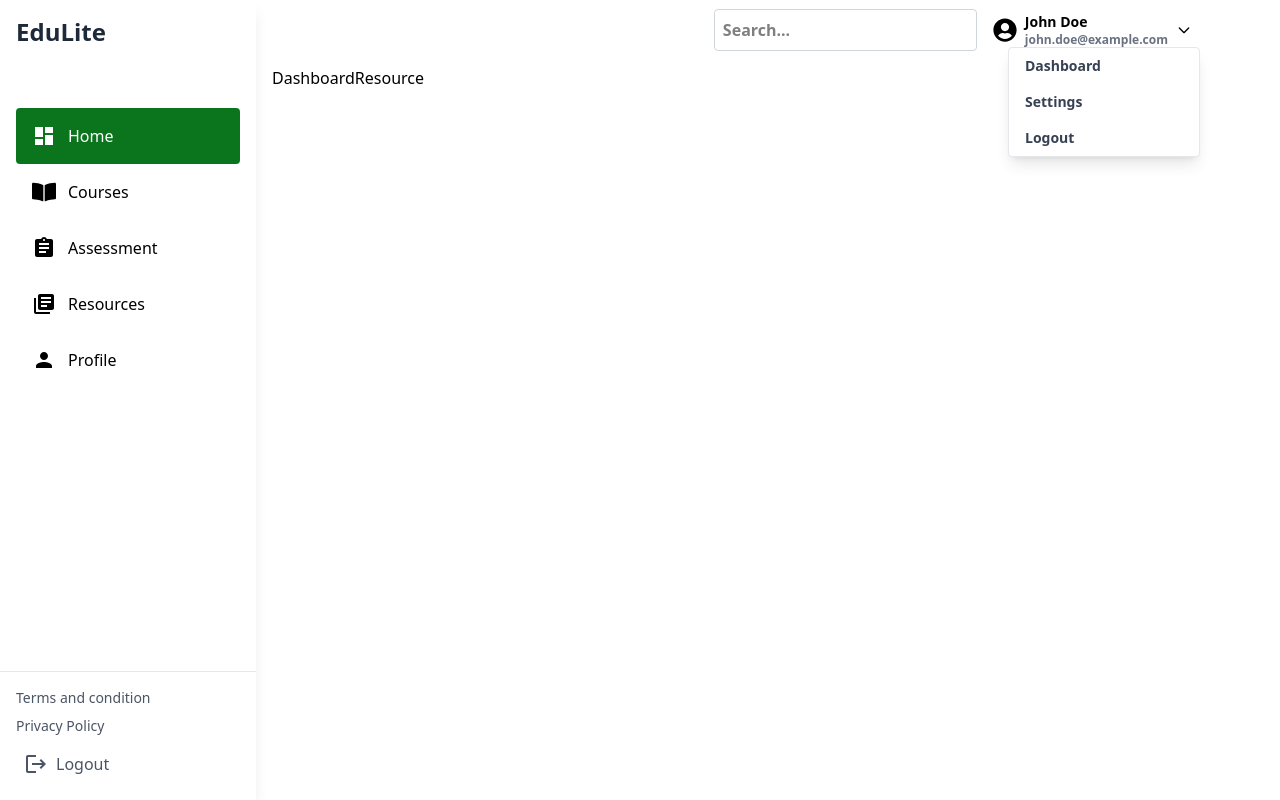
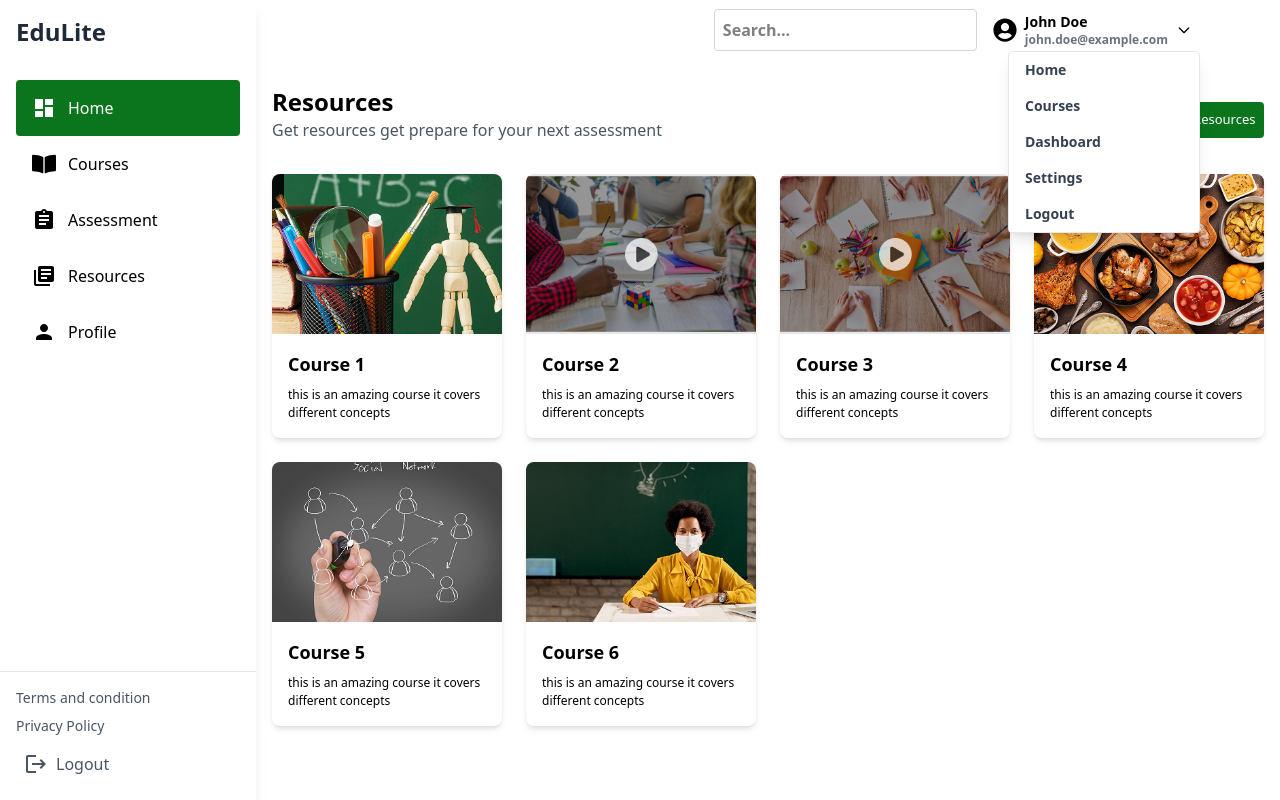
Before and after one commit to devchrisedwin/edulite, a React (Vite) app: page /dashboard/dashboardresource in a window 1280 px wide. Both pictures are taken after a click on the button 1192 px from the left and 30 px from the top of the page. Shown: the top 800 px of the page. Built offline with nearby package versions, Linux system fonts and the light colour scheme.

Commit message:
added some new pages

```diff
--- a/src/components/DashboardAssessment.jsx
+++ b/src/components/DashboardAssessment.jsx
@@ -1,9 +1,41 @@
-import React from 'react'
+import React from 'react';
 
 function DashboardAssessment() {
   return (
-    <div>DashboardAssessment</div>
-  )
+    <div className='p-4'>
+      {/* Header */}
+      <div className='flex flex-col md:flex-row items-center justify-between'>
+        <div className='text-center md:text-left mb-4 md:mb-0'>
+          <h1 className='font-bold text-2xl mt-5'>Assessment</h1>
+          <p className='text-gray-600 mb-8'>Download and use later</p>
+        </div>
+
+        <div className='bg-[#0A751D] p-2 w-[160px] text-[13px] text-center text-white rounded'>
+          <button>Assessment Done</button>
+        </div>
+      </div>
+
+      {/* Cards Grid */}
+      <div className='grid grid-cols-1 sm:grid-cols-2 md:grid-cols-3 lg:grid-cols-4 xl:grid-cols-5 2xl:grid-cols-6 gap-4'>
+        {Array.from({ length: 30 }).map((_, index) => (
+          <div
+            key={index}
+            className='w-full h-[50px] bg-white rounded-lg shadow-md flex items-center justify-between p-2 hover:shadow-lg transition-shadow duration-300'
+          >
+            {/* Left Side: Mathematics */}
+            <span className='text-sm font-semibold'>Mathematics</span>
+
+            {/* Right Side: Three Vertical Dots */}
+            <div className='flex flex-col space-y-1 cursor-pointer'>
+              <div className='w-1 h-1 bg-gray-500 rounded-full'></div>
+              <div className='w-1 h-1 bg-gray-500 rounded-full'></div>
+              <div className='w-1 h-1 bg-gray-500 rounded-full'></div>
+            </div>
+          </div>
+        ))}
+      </div>
+    </div>
+  );
 }
 
-export default DashboardAssessment
+export default DashboardAssessment;
--- a/src/components/DashboardCourses.jsx
+++ b/src/components/DashboardCourses.jsx
@@ -1,8 +1,89 @@
-import React from 'react'
+import React, {useState} from 'react'
+import course1 from '../assets/images/course1.png';
+import course2 from '../assets/images/course2.png';
+import course3 from '../assets/images/course3.png';
+import course4 from '../assets/images/course4.png';
+import course5 from '../assets/images/course5.png';
+import course6 from '../assets/images/course6.png';
+import { MdKeyboardArrowRight } from 'react-icons/md';
 
 function DashboardCourses() {
+    const [courseCat, setCourseCat] = useState('All');
+    const courses = [
+        { id: 1, title: 'Course 1', image: course1 },
+        { id: 2, title: 'Course 2', image: course2 },
+        { id: 3, title: 'Course 3', image: course3 },
+        { id: 4, title: 'Course 4', image: course4 },
+        { id: 5, title: 'Course 5', image: course5 },
+        { id: 6, title: 'Course 6', image: course6 },
+      ];
+
+      const categories = [
+        'All',
+        'Mathematics',
+        'English',
+        'Literature',
+        'History',
+        'Science',
+        'Biology',
+        'Chemistry',
+        'Physic',
+        'Accounting',
+        'FutherMathematics',
+      ];
+
   return (
-    <div>DashboardCourses</div>
+     <div className='p-4'>
+          {/* Header */}
+          <div className='mb-6'>
+            {/* Header */}
+            <div className='flex flex-col md:flex-row items-center justify-between'>
+                <div className='text-center md:text-left mb-4 md:mb-0'>
+                <h1 className='font-bold text-2xl mt-5'>Your Courses</h1>
+                <p className='text-gray-600 mb-8'>Download courses and review course downloaded</p>
+                </div>
+
+                <div className='bg-[#0A751D] p-2 w-[160px] text-[13px] text-center text-white rounded'>
+                <button>Downloaded courses</button>
+                </div>
+            </div>
+
+            {/* Category Filters
+            <div className='flex items-center overflow-x-auto w-full md:w-[80%] lg:w-[80%] m-auto cursor-pointer mt-[20px] px-4'>
+                {categories.map((category) => (
+                <p
+                    key={category}
+                    onClick={() => setCourseCat(category)}
+                    className={`p-1 font-semibold text-[13px] whitespace-nowrap ${
+                    courseCat === category
+                        ? 'text-[#0A751D] border-b-4 border-b-[#0A751D]'
+                        : 'text-gray-400'
+                    }`}
+                >
+                    {category}
+                </p>
+                ))}
+            </div> */}
+          </div>
+
+          {/* Subheader */}
+
+
+          {/* Course Cards Grid */}
+          <div className='grid grid-cols-1 sm:grid-cols-2 md:grid-cols-3 lg:grid-cols-4 gap-6'>
+            {courses.map((course) => (
+              <div key={course.id} className='bg-white rounded-lg shadow-md overflow-hidden'>
+                {/* Course Image */}
+                <img src={course.image} alt={course.title} className='w-full h-40 object-cover' />
+
+                {/* Course Title */}
+                <div className='p-4'>
+                  <h2 className='font-semibold text-lg mb-2'>{course.title}</h2>
+                </div>
+              </div>
+            ))}
+          </div>
+        </div>
   )
 }
 
--- a/src/components/DashboardResource.jsx
+++ b/src/components/DashboardResource.jsx
@@ -1,8 +1,50 @@
 import React from 'react'
+import course1 from '../assets/images/course1.png';
+import course2 from '../assets/images/course2.png';
+import course3 from '../assets/images/course3.png';
+import course4 from '../assets/images/course4.png';
+import course5 from '../assets/images/course5.png';
+import course6 from '../assets/images/course6.png';
 
 function DashboardResource() {
+     const courses = [
+            { id: 1, title: 'Course 1', image: course1, descripton: 'this is an amazing course it covers different concepts' },
+            { id: 2, title: 'Course 2', image: course2, descripton: 'this is an amazing course it covers different concepts' },
+            { id: 3, title: 'Course 3', image: course3, descripton: 'this is an amazing course it covers different concepts' },
+            { id: 4, title: 'Course 4', image: course4, descripton: 'this is an amazing course it covers different concepts' },
+            { id: 5, title: 'Course 5', image: course5, descripton: 'this is an amazing course it covers different concepts' },
+            { id: 6, title: 'Course 6', image: course6, descripton: 'this is an amazing course it covers different concepts' },
+    ];
+
   return (
-    <div>DashboardResource</div>
+    <div>
+      <div className='flex flex-col md:flex-row items-center justify-between'>
+        <div className='text-center md:text-left mb-4 md:mb-0'>
+          <h1 className='font-bold text-2xl mt-5'>Resources</h1>
+          <p className='text-gray-600 mb-8'>Get resources get prepare for your next assessment</p>
+        </div>
+
+        <div className='bg-[#0A751D] p-2 w-[160px] text-[13px] text-center text-white rounded'>
+          <button>Downloaded Resources</button>
+        </div>
+      </div>
+
+       {/* Course Cards Grid */}
+       <div className='grid grid-cols-1 sm:grid-cols-2 md:grid-cols-3 lg:grid-cols-4 gap-6 mt-2 lg:mt-0'>
+            {courses.map((course) => (
+              <div key={course.id} className='bg-white rounded-lg shadow-md overflow-hidden'>
+                {/* Course Image */}
+                <img src={course.image} alt={course.title} className='w-full h-40 object-cover' />
+
+                {/* Course Title */}
+                <div className='p-4'>
+                  <h2 className='font-semibold text-lg mb-2'>{course.title}</h2>
+                  <p className='text-[12px]'>{course.descripton}</p>
+                </div>
+              </div>
+            ))}
+       </div>
+    </div>
   )
 }
 
--- a/src/components/Footer.jsx
+++ b/src/components/Footer.jsx
@@ -1,31 +1,35 @@
-import React from 'react'
-import { FaFacebook, FaInstagram, FaTwitter, FaLinkedin } from "react-icons/fa"
+import React from 'react';
+import { FaFacebook, FaInstagram, FaTwitter, FaLinkedin } from 'react-icons/fa';
 
 function Footer() {
   return (
-    <div className='bg-[#0A751D] h-[150px] mt-5'>
+    <div className='bg-[#0A751D] h-auto md:h-[150px] py-6 md:py-0 mt-5'>
+      {/* Logo */}
       <h2 className='font-bold text-white text-xl text-center pt-7'>Edu Lite</h2>
+
+      {/* Social Icons */}
       <div className='flex items-center justify-center text-white mt-4 gap-3'>
         <a href="https://facebook.com" target="_blank" rel="noopener noreferrer">
-              <FaFacebook />
+          <FaFacebook className='text-2xl hover:text-gray-200 transition-colors' />
         </a>
         <a href="https://instagram.com" target="_blank" rel="noopener noreferrer">
-                <FaInstagram />
+          <FaInstagram className='text-2xl hover:text-gray-200 transition-colors' />
         </a>
         <a href="https://twitter.com" target="_blank" rel="noopener noreferrer">
-                <FaTwitter />
+          <FaTwitter className='text-2xl hover:text-gray-200 transition-colors' />
         </a>
         <a href="https://linkedin.com" target="_blank" rel="noopener noreferrer">
-                <FaLinkedin />
+          <FaLinkedin className='text-2xl hover:text-gray-200 transition-colors' />
         </a>
       </div>
 
-        <div className='flex items-center justify-center gap-8 mt-7 text-white'>
+      {/* Footer Text */}
+      <div className='flex flex-col md:flex-row items-center justify-center gap-4 md:gap-8 mt-7 text-white text-sm md:text-base'>
         <p>@ 2025 Educonnect. All rights reserved</p>
         <p>Privacy Policy</p>
       </div>
     </div>
-  )
+  );
 }
 
-export default Footer
+export default Footer;
--- a/src/components/Navbar.jsx
+++ b/src/components/Navbar.jsx
@@ -105,7 +105,23 @@ function Navbar() {
 
                     {/* Dropdown Menu */}
                     {isDropdownOpen && (
-                      <div className='absolute right-0 mt-36 w-48 bg-white border border-gray-200 rounded shadow-lg z-20'>
+                      <div className='absolute right-0 mt-56 w-48 bg-white border border-gray-200 rounded shadow-lg z-20'>
+
+                        <NavLink
+                          to='/'
+                          className='block px-4 py-2 text-sm text-gray-700 hover:bg-gray-100'
+                          onClick={() => setIsDropdownOpen(false)}
+                        >
+                          Home
+                        </NavLink>
+                        <NavLink
+                          to='/courses'
+                          className='block px-4 py-2 text-sm text-gray-700 hover:bg-gray-100'
+                          onClick={() => setIsDropdownOpen(false)}
+                        >
+                          Courses
+                        </NavLink>
+
                         <NavLink
                           to='/dashboard/dashboardhome'
                           className='block px-4 py-2 text-sm text-gray-700 hover:bg-gray-100'
--- a/src/pages/Dashboard.jsx
+++ b/src/pages/Dashboard.jsx
@@ -46,7 +46,7 @@ function Dashboard() {
             <h1 className='text-2xl font-bold mb-8 text-gray-800'>EduLite</h1>
 
             {/* Sidebar Items */}
-            <div className='space-y-4 sm:mt-15'>
+            <div className='space-y-4 mt-20 lg:mt-0'>
               {sidebarItems.map((item) => (
                 <Link to={item.path} key={item.id} style={{ textDecoration: 'none' }}>
                   <div
```
Lines whose indentation alone changed are shown as unchanged.
